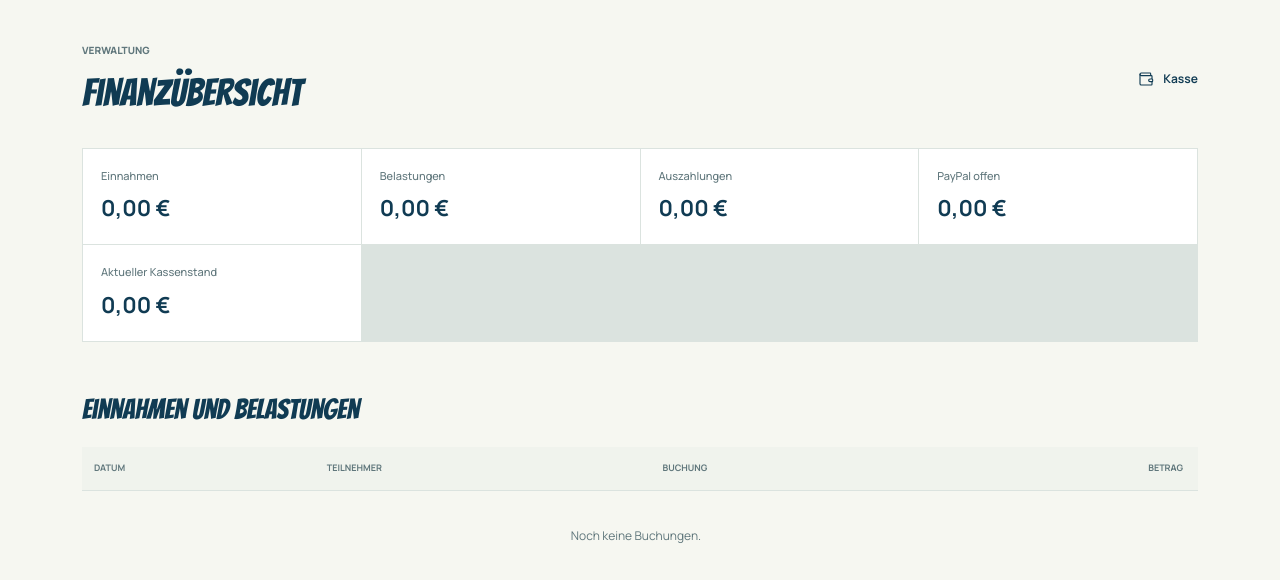
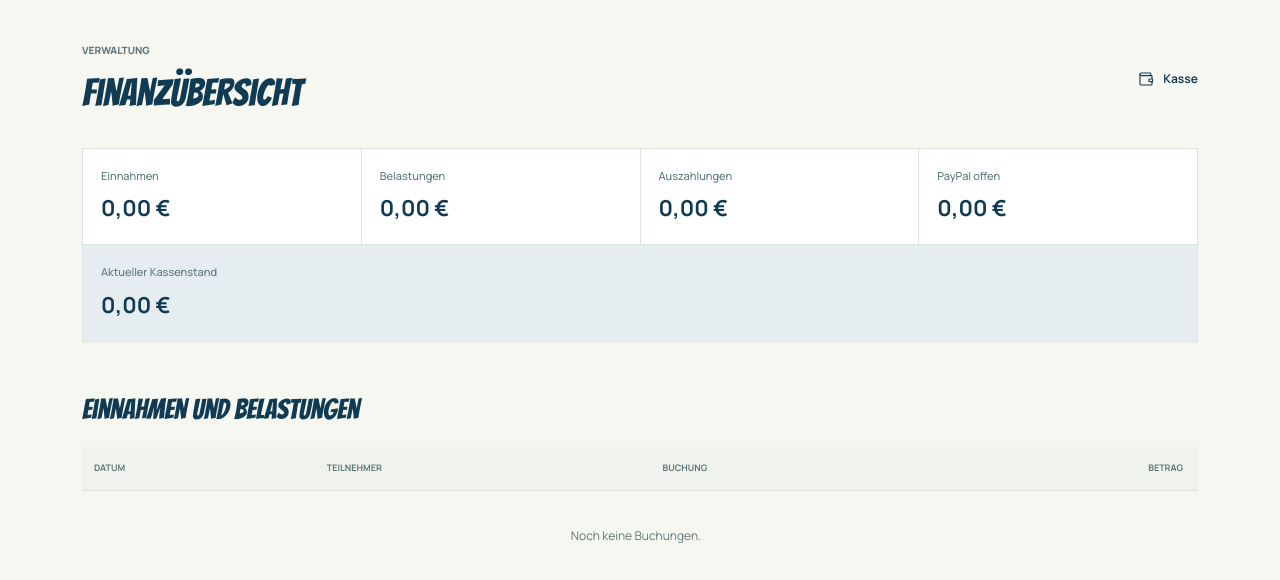
Before and after one commit to hackenbergstefan/weisswurstkasse, a Django app: page /finanzen/ in a window 1280 px wide. Shown: the part 82-662 px from the top of the page. Run offline with Django 5.2, Linux system fonts and the light colour scheme; the visitor is signed in with stand-in values (Sample User, id 1); data comes from the database, SQL or seed files in the repository; data that the repository does not hold is empty; parts of the project's set-up code (start-up, migrations or seed data) failed here and were passed over.

Commit message:
Add grand totals to finance overview

```diff
--- a/static/app.css
+++ b/static/app.css
@@ -1080,6 +1080,7 @@ input[type="checkbox"] {
 }
 
 .account-summary .summary-total {
+  grid-column: 1 / -1;
   background: var(--green-light);
 }
 
--- a/templates/weisswurstrunde/finance_overview.html
+++ b/templates/weisswurstrunde/finance_overview.html
@@ -14,7 +14,7 @@
     <div><span class="small-label">Belastungen</span><strong>{{ expense_total|euros }}</strong></div>
     <div><span class="small-label">Auszahlungen</span><strong>{{ payout_total|euros }}</strong></div>
     <div><span class="small-label">PayPal offen</span><strong>{{ pending_paypal_total|euros }}</strong></div>
-    <div><span class="small-label">Aktueller Kassenstand</span><strong>{{ cashbox_total|euros }}</strong></div>
+    <div class="summary-total"><span class="small-label">Aktueller Kassenstand</span><strong>{{ cashbox_total|euros }}</strong></div>
 </section>
 
 <section class="section-space">
```
